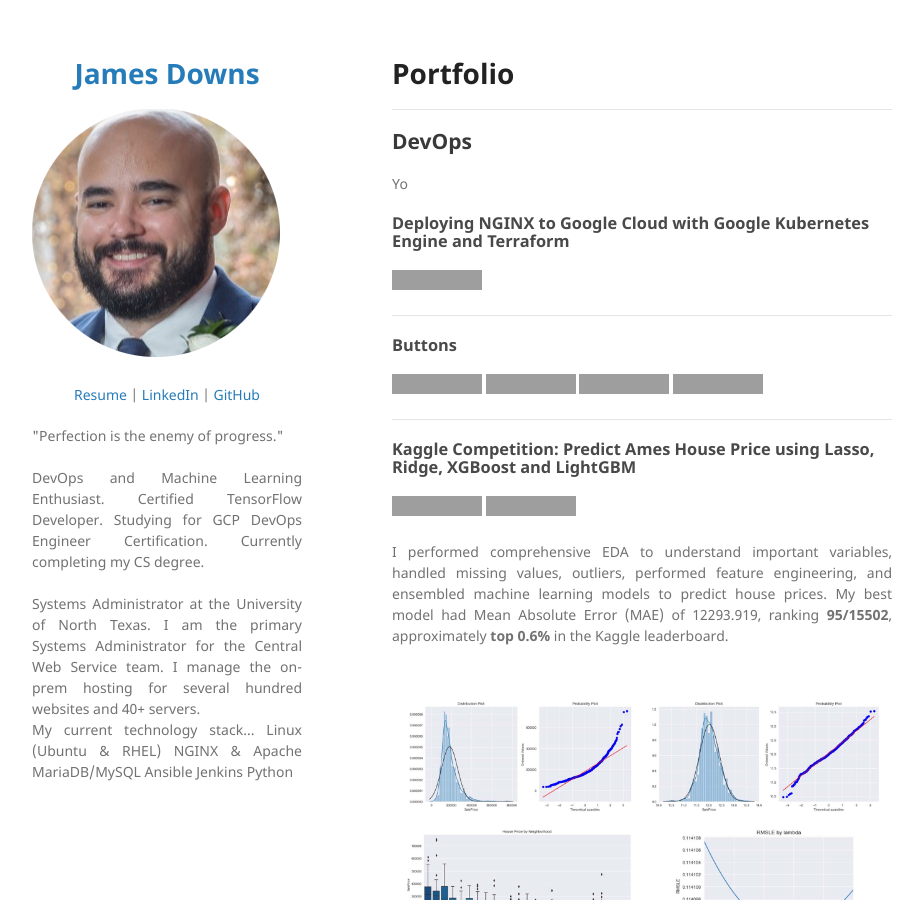
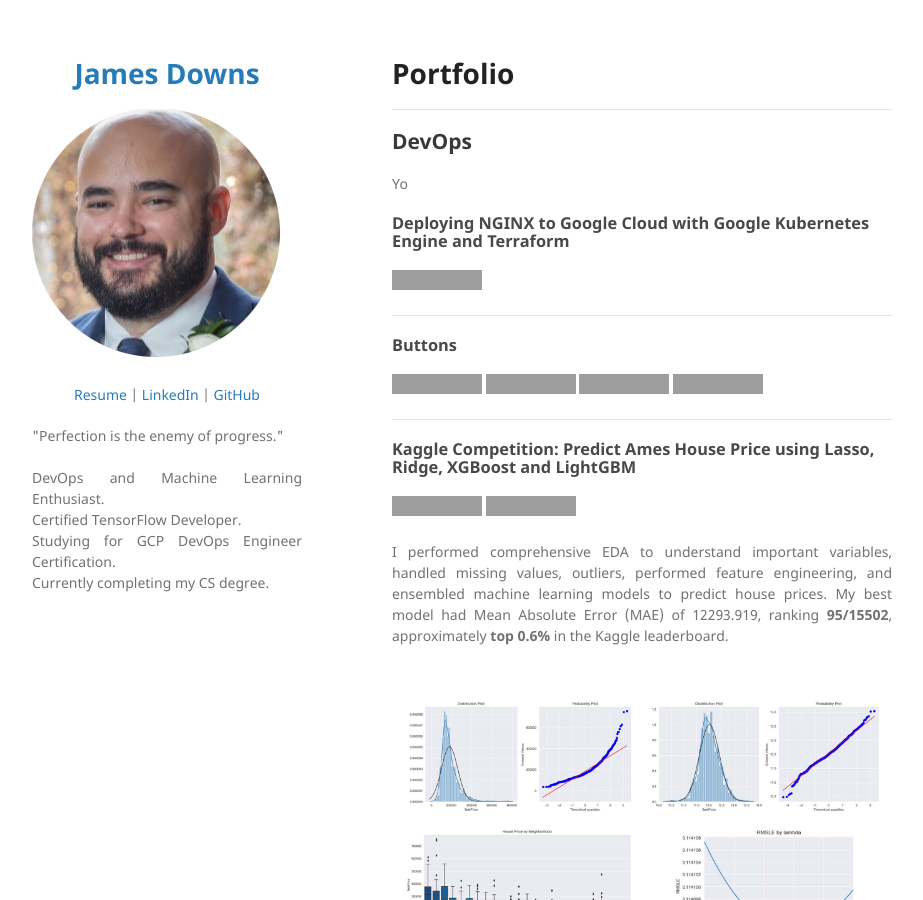
Before and after one commit to jrdowns/jrdowns.github.io, a Jekyll site: the page built from index.md, in a window 1280 px wide and 900 px high. Shown: the whole window, without its empty margins (178-1101 px from the left). Built offline with Jekyll 4.4.1, drawn with Linux system fonts in a browser that asks for light colours; our own code applies the rules of GitHub Pages for plain Markdown files; grey boxes are pictures that could not be loaded.

Commit message:
Update _config.yml

```diff
--- a/_config.yml
+++ b/_config.yml
@@ -13,21 +13,12 @@ description:
   "Perfection is the enemy of progress."
   <br><br>
   DevOps and Machine Learning Enthusiast.
+  <br>
   Certified TensorFlow Developer.
+  <br>
   Studying for GCP DevOps Engineer Certification.
+  <br>
   Currently completing my CS degree.
-  <br><br>
-  Systems Administrator at the University of North Texas.
-  I am the primary Systems Administrator for the Central Web Service team.
-  I manage the on-prem hosting for several hundred websites and 40+ servers.
-  <br>
-  My current technology stack...
-  Linux (Ubuntu & RHEL)
-  NGINX & Apache
-  MariaDB/MySQL
-  Ansible
-  Jenkins
-  Python
   <br><br>
   </p>
 
```
